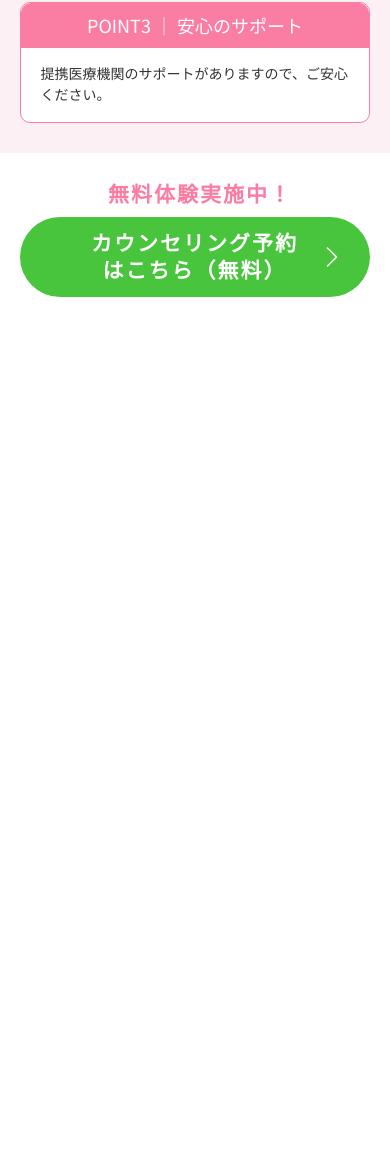
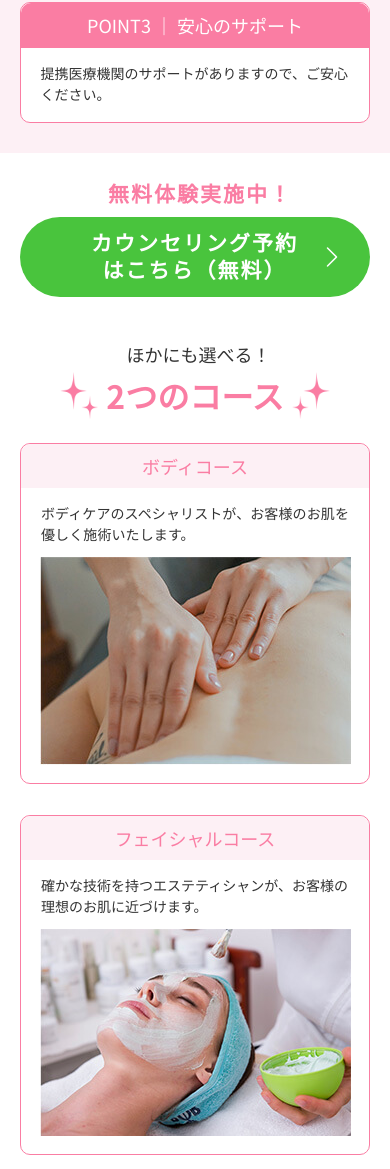
Before and after one commit to annaponpon/KIRAMEKI-BEAUTY-LABO, a plain HTML site: page index.html in a window 390 px wide. Shown: the part 2218-3387 px from the top of the page. Before the commit the page ends 2529 px from the top, so only its background shows below. Drawn offline with nearby package versions, Linux system fonts and the light colour scheme; some packages are replaced by stand-ins of ours.

Commit message:
他にも選べる2つのコース（other-courses）

```diff
--- a/assets/style/main.css
+++ b/assets/style/main.css
@@ -1124,3 +1124,121 @@ h2 h3 {
         padding-top: 1.5625rem;
     }
 }
+
+
+
+
+
+/* 他にも選べる2つのコース（other-courses）
+------------------------------------------ */
+/* タイトル */
+.other-courses {
+    margin-top: 3.25rem;
+}
+
+@media (max-width: 767px) {
+    .other-courses {
+        margin-top: 2.75rem;
+    }
+}
+
+.other-courses__title--description {
+    font-size: 1.5rem;
+    text-align: center;
+    color: #333;
+    font-weight: 400;
+    margin-left: .4375rem;
+}
+
+@media (max-width: 767px) {
+    .other-courses__title--description {
+        font-size: 1.125rem;
+    }
+}
+
+.other-courses__title--title-content-text {
+    margin-inline: .8125rem;
+}
+
+@media (max-width: 767px) {
+    .other-courses__title--title-content-text {
+        margin-inline: .5rem;
+        letter-spacing: 0;
+    }
+}
+
+
+
+/* コンテンツ */
+.other-courses__body {
+    column-gap: 1.9375rem;
+}
+
+@media (max-width: 767px) {
+    .other-courses__body {
+        flex-direction: column;
+        row-gap: .4375rem;
+    }
+}
+
+.other-courses__body--item-left,
+.other-courses__body--item-right {
+    max-width: 21.875rem;
+    margin-top: 2.4375rem;
+    margin-inline: unset;
+    padding-bottom: 1.125rem;
+}
+
+@media (max-width: 767px) {
+    .other-courses__body--item-left,
+    .other-courses__body--item-right {
+        margin-top: 1.5rem;
+    }
+}
+
+.other-courses__body--item-heading {
+    background-color: #fdf0f5;
+    color: #fa7da3;
+    padding-top: .5625rem;
+    padding-bottom: .5rem;
+}
+
+.other-courses__body--item-description {
+    font-size: 1.125rem;
+    color: #333;
+    line-height: 1.57;
+    padding: .5625rem 1.25rem .75rem;
+}
+
+@media (max-width: 767px) {
+    .other-courses__body--item-description {
+        font-size: .875rem;
+        line-height: 1.5;
+        padding-top: .9375rem;
+    }
+}
+
+.other-courses__body--item-left .other-courses__body--item-description {
+    letter-spacing: 0;
+}
+
+@media (max-width: 767px) {
+    .other-courses__body--item-left .other-courses__body--item-description {
+        letter-spacing: .0063rem;
+    }
+}
+
+.other-courses__body--item-right .other-courses__body--item-description {
+    letter-spacing: -.0488rem;
+}
+
+@media (max-width: 767px) {
+    .other-courses__body--item-right .other-courses__body--item-description {
+        letter-spacing: 0;
+    }
+}
+
+.other-courses__body--item-image {
+    display: block;
+    margin-inline: auto;
+}
--- a/index.html
+++ b/index.html
@@ -219,8 +219,32 @@
 
         <!-- 他にも選べる2つのコース -->
         <section class="other-courses">
+            <div class="other-courses-container">
+                <h2 class="other-courses__title">
+                    <p class="other-courses__title--description">ほかにも選べる！</p>
+                    <div class="other-courses__title--title-content icon-title-group flex">
+                        <img src="/assets/image/points/points_heading_02_icon_left.png" alt="" class="other-courses__title--title-content-icon-left icon-title-group-img">
+                        <p class="other-courses__title--title-content-text icon-title-group-text -bold">2つのコース</p>
+                        <img src="/assets/image/points/points_heading_02_icon_right.png" alt="" class="other-courses__title--title-content-icon-right icon-title-group-img">
+                    </div>
+                </h2>
+                <div class="other-courses__body flex">
+                    <div class="other-courses__body--item-left frame">
+                        <h3 class="other-courses__body--item-heading frame__inner--heading flex">ボディコース</h3>
+                        <p class="other-courses__body--item-description frame__inner--description">ボディケアのスペシャリストが、お客様のお肌を優しく施術いたします。</p>
+                        <img src="/assets/image/other-courses/other-courses_01.jpg" alt="" class="other-courses__body--item-image">
+                    </div>
+                    <div class="other-courses__body--item-right frame">
+                        <h3 class="other-courses__body--item-heading frame__inner--heading flex">フェイシャルコース</h3>
+                        <p class="other-courses__body--item-description frame__inner--description">確かな技術を持つエステティシャンが、お客様の理想のお肌に近づけます。</p>
+                        <img src="/assets/image/other-courses/other-courses_02.jpg" alt="" class="other-courses__body--item-image">
+                    </div>
+                </div>
+            </div>
+
 
         </section>
+
         <!-- お客様の声 -->
         <section class="voices">
 
```
Also changed, not shown: assets/image/other-courses/other-courses_01.jpg (added), assets/image/other-courses/other-courses_02.jpg (added).
